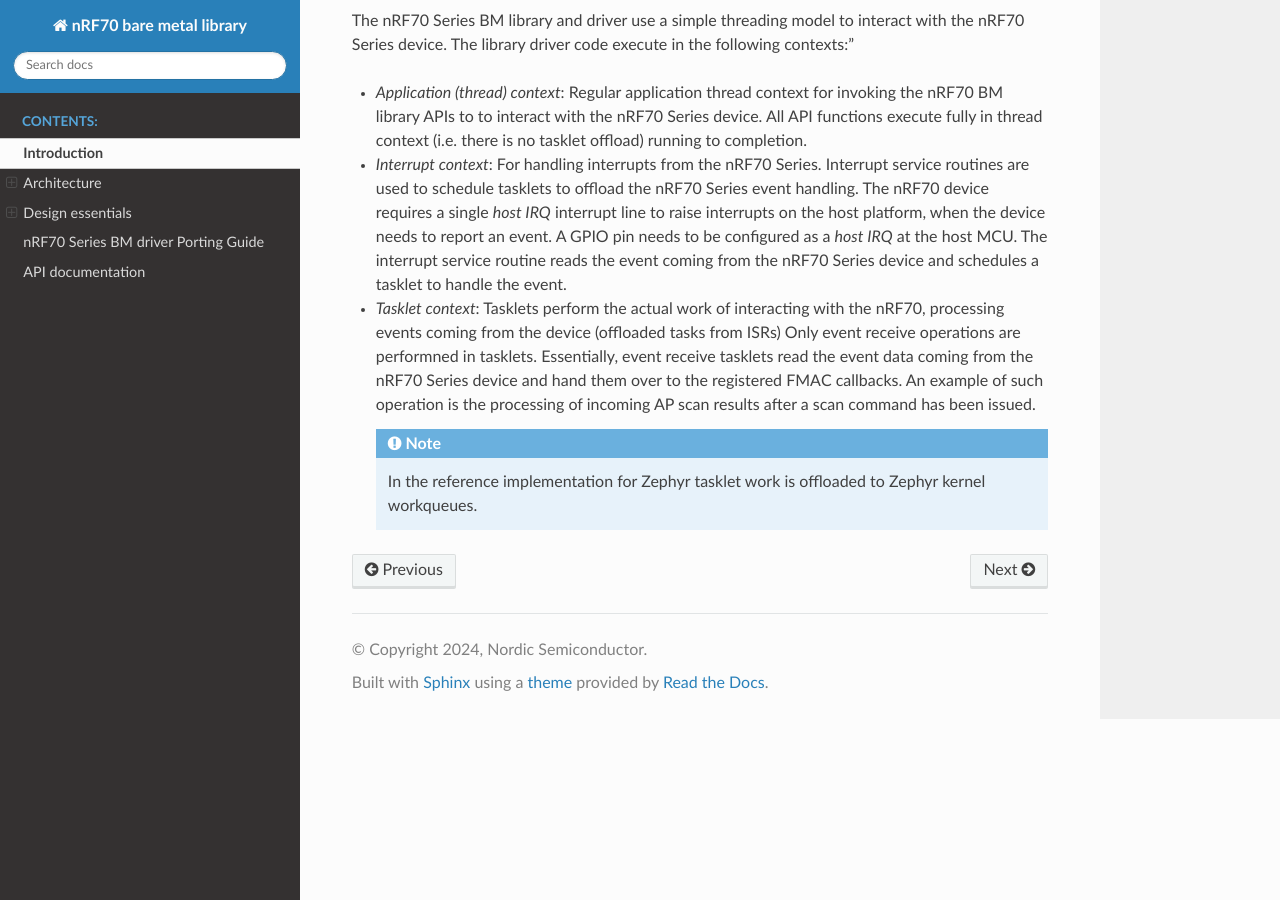
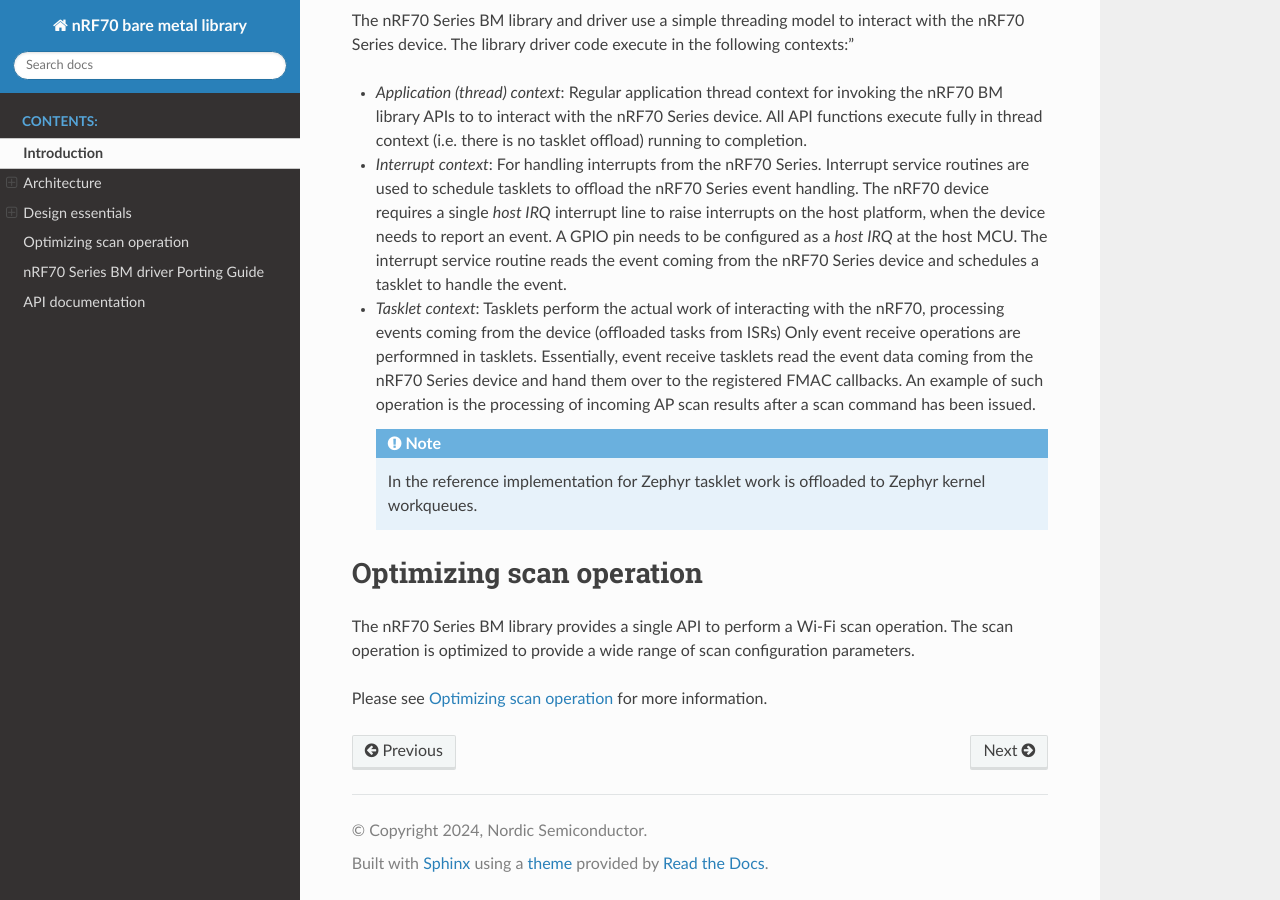
Before and after one commit to nrfconnect/nrf70-bm, a Sphinx documentation site: the page built from nrf70_bm_lib/docs/source/nrf70_bm_lib.rst, in a window 1280 px wide and 900 px high, scrolled down 2141 px. Built offline with Sphinx 7.4.7 and the Read the Docs theme 3.1.0, drawn with Linux system fonts in a browser that asks for light colours.

Commit message:
Add link to NCS scan docs
Add a new section and link to NCS doc, this is also applicable for BM
scan as well, as the same interface/config is used.

Signed-off-by: Chaitanya Tata <Chaitanya.Tata@nordicsemi.no>

```diff
--- a/nrf70_bm_lib/docs/source/nrf70_bm_lib.rst
+++ b/nrf70_bm_lib/docs/source/nrf70_bm_lib.rst
@@ -97,3 +97,11 @@ The library driver code execute in the following contexts:"
 
   .. note::
      In the reference implementation for Zephyr tasklet work is offloaded to Zephyr kernel workqueues.
+
+Optimizing scan operation
+#########################
+
+The nRF70 Series BM library provides a single API to perform a Wi-Fi scan operation.
+The scan operation is optimized to provide a wide range of scan configuration parameters.
+
+Please see `Optimizing scan operation <https://docs.nordicsemi.com/bundle/ncs-latest/page/nrf/protocols/wifi/scan_mode/scan_operation.html>`_ for more information.
```
